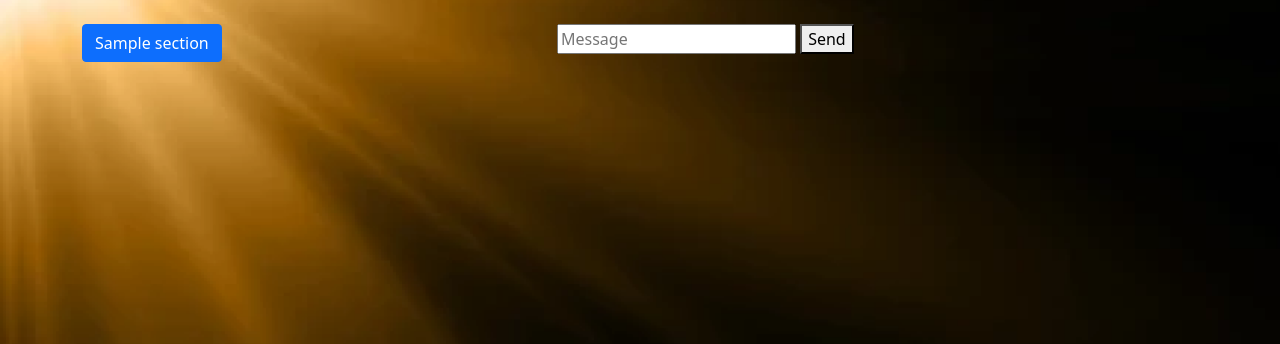
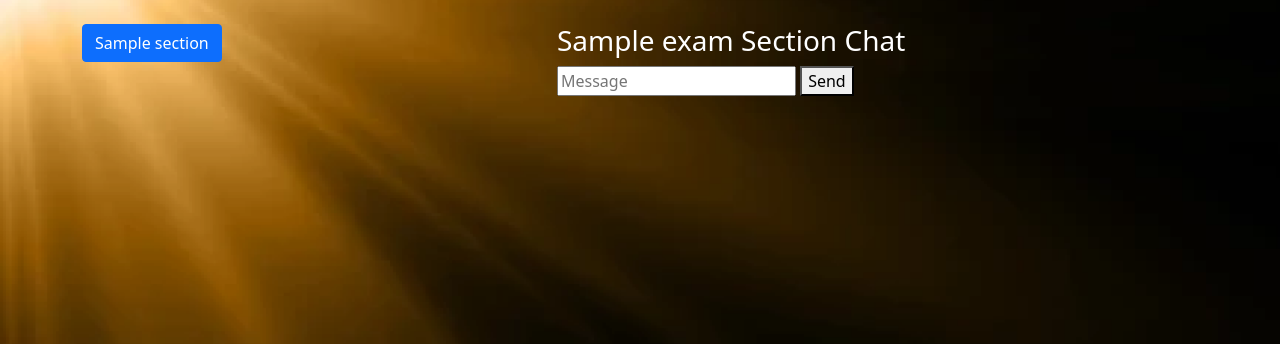
Before and after one commit to MJDorcelien/group-14-final, a Flask app: template templates/get_courses_chat.html in a window 1280 px wide. Shown: the part 76-420 px from the top of the page. Run offline with Flask 3, Linux system fonts and the light colour scheme; tables that the repository leaves empty hold one stand-in row (values such as "Sample post"); the template is opened without the code that fills it: values that come from a table or form of the project are taken from there, most other values are stand-ins (such as "Sample title", 1, 10 or a date in 2020); some libraries are stand-ins or nearby versions.

Commit message:
adding titles to the chat

```diff
--- a/templates/get_courses_chat.html
+++ b/templates/get_courses_chat.html
@@ -33,6 +33,11 @@
             {% endfor %}
         </div>
         <div class="col-7" id="messages">
+            {% if exam.main == True %}
+            <h3>{{exam.title}} Course Chat</h3>
+            {% else %}
+            <h3>{{exam.title}} Section Chat</h3>
+            {% endif %}
             <div id="individual">
                 {% for post in posts %}
                     {% if section == post.course %}
```
